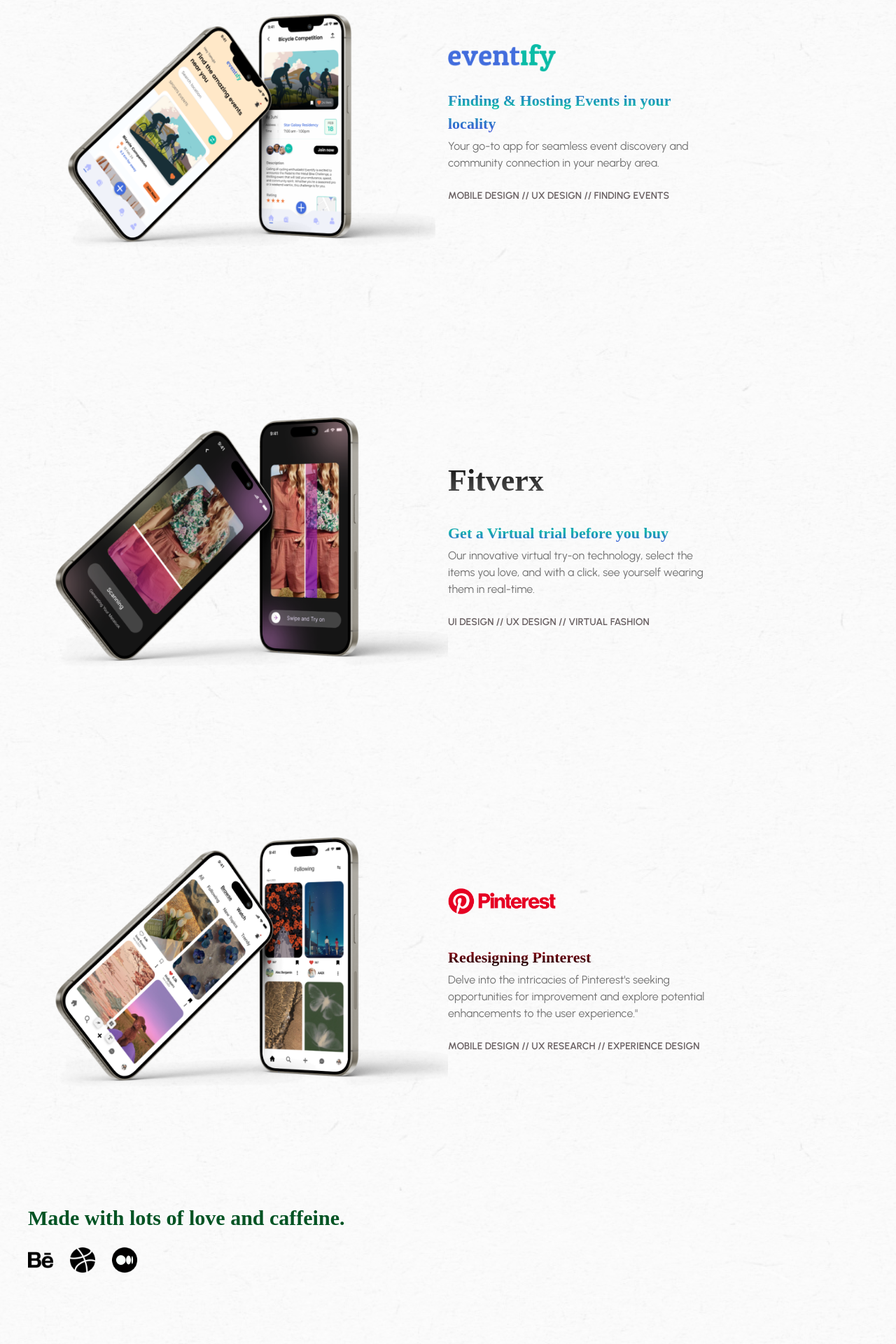
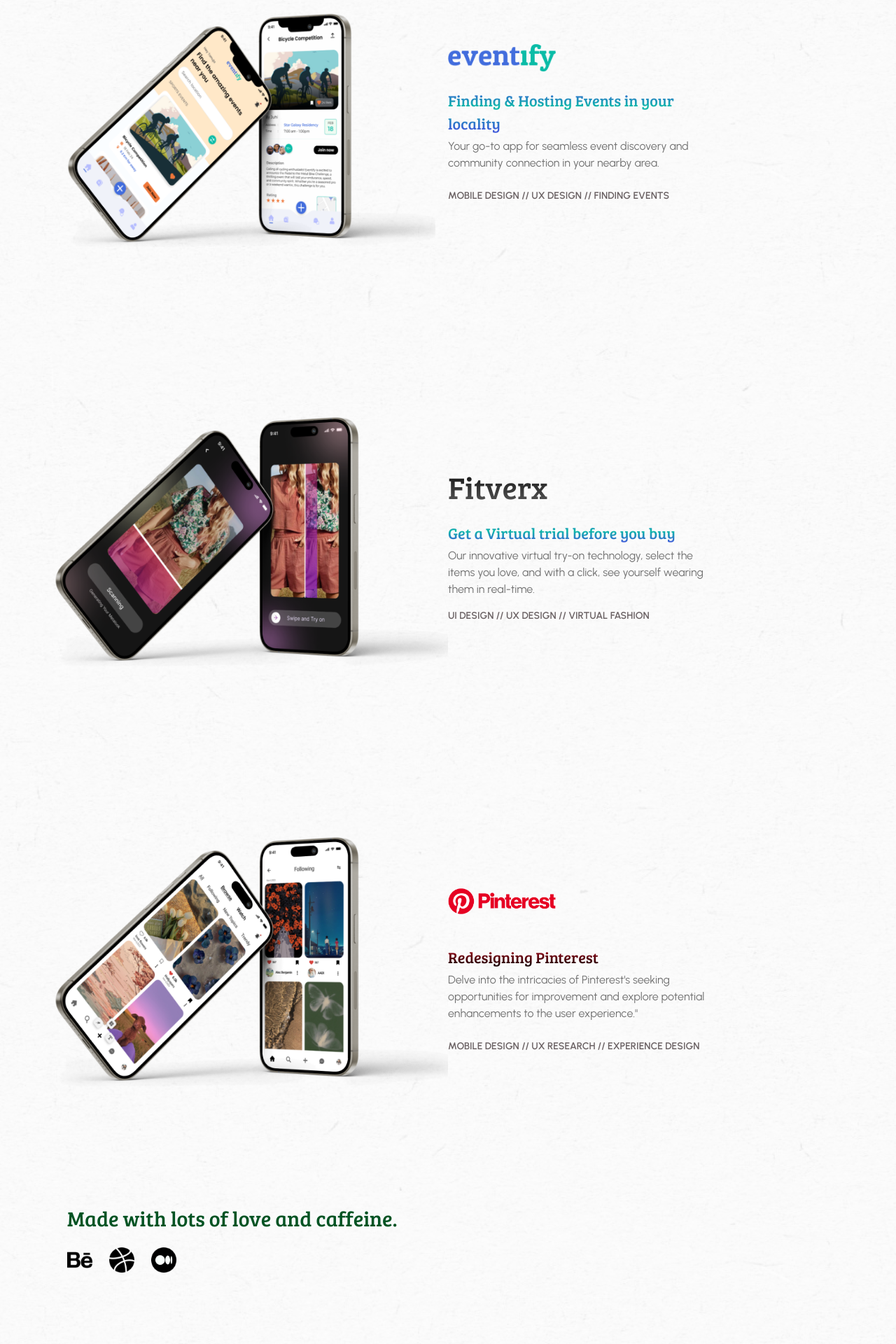
Before and after one commit to namankoolwal/Vrinda-Portfolio, a React (Vite) app: page /landing-page in a window 1280 px wide. Shown: the part 780-2700 px from the top of the page at 70% size. Built offline with nearby package versions, Linux system fonts and the light colour scheme.

Commit message:
Update styling and responsiveness in LandingPage component and tailwind.config.js

```diff
--- a/src/components/LandingPage.jsx
+++ b/src/components/LandingPage.jsx
@@ -37,7 +37,7 @@
           </div>
           {/* ********************************************************************* */}
           <div className='mx-auto mt-24 md:mt-0 md:pt-10 px-2 md:px-24'>
-            <p className='text-3xl font-Bree  font-semibold text-[#005323] pb-6'>Scroll to  have some UX Tea</p>
+            <p className='text-3xl font-Bree text-[#005323] pb-6'>Scroll to  have some UX Tea</p>
             <hr className='font-bold text-black h-[2px] bg-black' />
           </div>
           {/* ********************************************************************* */}
@@ -54,7 +54,7 @@
                         </div>
                     <div>
 
-                    <div className='font-semibold text-[22px] text-transparent bg-clip-text bg-gradient-to-b from-[#4252DD] from-0% via-[#0ABCA7] via-40% to-[#3E5AD9] to-90% font-Bree'>Finding & Hosting Events in your locality</div>
+                    <div className=' text-[22px] text-transparent bg-clip-text bg-gradient-to-b from-[#4252DD] from-0% via-[#0ABCA7] via-40% to-[#3E5AD9] to-90% font-Bree'>Finding & Hosting Events in your locality</div>
                     <div className=' text-[#717171] pt-1'>Your go-to app for seamless event discovery and community connection in your nearby area.</div>
                     </div>
                     <div className='text-[#696062] text-sm font-semibold'> MOBILE DESIGN  //  UX DESIGN   //  FINDING EVENTS</div>
@@ -69,11 +69,11 @@
                     <img src={fitverxImg} alt="" className='w-full '/>
                 </div>
                 <div className='flex-1'>
-                <div className='details flex flex-col px-5 md:px-0 md:w-[60%] mx-auto md:mx-0'>
-                    <div className='font-semibold text-[44px] text-transparent bg-clip-text bg-gradient-to-b from-[#000000] to-[#666666] font-Bree '>Fitverx</div>
+                <div className='details flex flex-col md:gap-4 px-5 md:px-0 md:w-[60%] mx-auto md:mx-0'>
+                    <div className=' text-[44px] text-transparent bg-clip-text bg-gradient-to-b from-[#000000] to-[#666666] font-Bree '>Fitverx</div>
                     <div>
 
-                    <div className='font-semibold text-[22px] text-transparent bg-clip-text bg-gradient-to-b from-[#4252DD] from-0% via-[#0ABCA7] via-40% to-[#3E5AD9] to-90% font-Bree'>Get a Virtual trial before you buy</div>
+                    <div className=' text-[22px] text-transparent bg-clip-text bg-gradient-to-b from-[#4252DD] from-0% via-[#0ABCA7] via-40% to-[#3E5AD9] to-90% font-Bree'>Get a Virtual trial before you buy</div>
                     <div className=' text-[#717171] pt-1'>Our innovative virtual try-on technology, select the items you love, and with a click, see yourself wearing them in real-time.</div>
                     </div>
                     <div className='text-[#696062] text-sm font-semibold'> UI DESIGN  //  UX DESIGN   // VIRTUAL FASHION</div>
@@ -94,7 +94,7 @@
                         </div>
 
                     <div>
-                    <div className='font-semibold text-[22px] text-transparent bg-clip-text bg-gradient-to-b from-[#BD081C] to-[#000000] font-Bree'>Redesigning Pinterest</div>
+                    <div className=' text-[22px] text-transparent bg-clip-text bg-gradient-to-b from-[#BD081C] to-[#000000] font-Bree'>Redesigning Pinterest</div>
                     <div className=' text-[#717171] pt-1'>Delve into the intricacies of Pinterest's seeking opportunities for improvement and explore potential enhancements to the user experience."</div>
                     </div>
                     <div className='text-[#696062] text-sm font-semibold'> MOBILE DESIGN  //  UX RESEARCH  //  EXPERIENCE DESIGN  </div>
@@ -103,8 +103,8 @@
             </div>
           </div>
           {/* ******************************************************************************************* */}
-            <div className='container mx-auto my-[120px] px-5 md:px-10'>
-                <div className='text-3xl font-Bree font-semibold text-[#005323]'>Made with lots of love and caffeine.</div>
+            <div className='container mx-auto my-[120px] px-5 md:px-24'>
+                <div className='text-3xl font-Bree  text-[#005323]'>Made with lots of love and caffeine.</div>
                 <div className="images flex ">
               <a href="https://www.behance.net/vrindakhandel1">
                 {" "}
--- a/tailwind.config.js
+++ b/tailwind.config.js
@@ -32,7 +32,7 @@
     },
     fontFamily: {
       Urbanist: ['Urbanist', 'sans-serif'],
-      Bree : ["Bree", 'serif']
+      Bree : ["Bree serif", 'serif']
     },
   },
   plugins: [],
```
